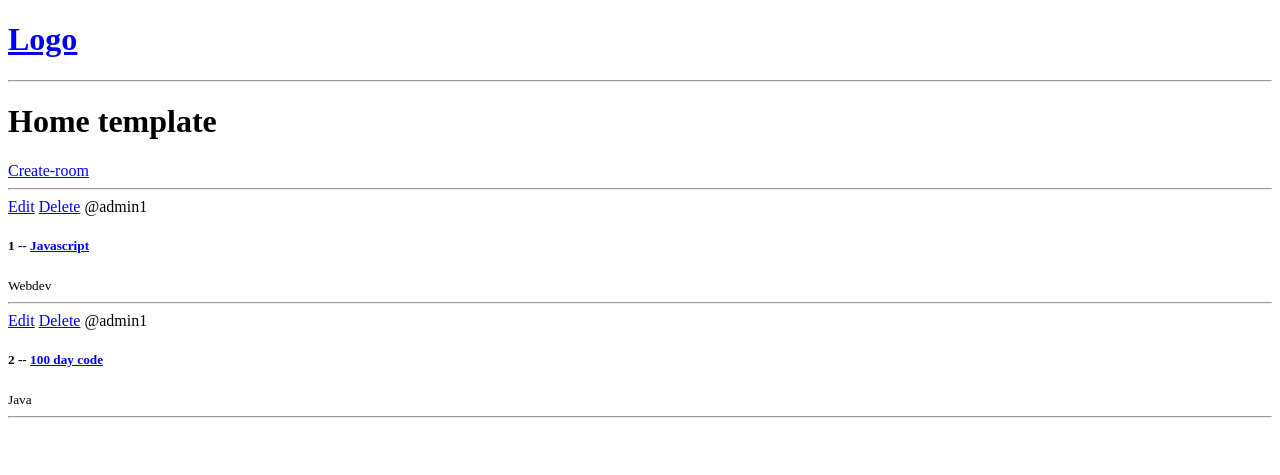
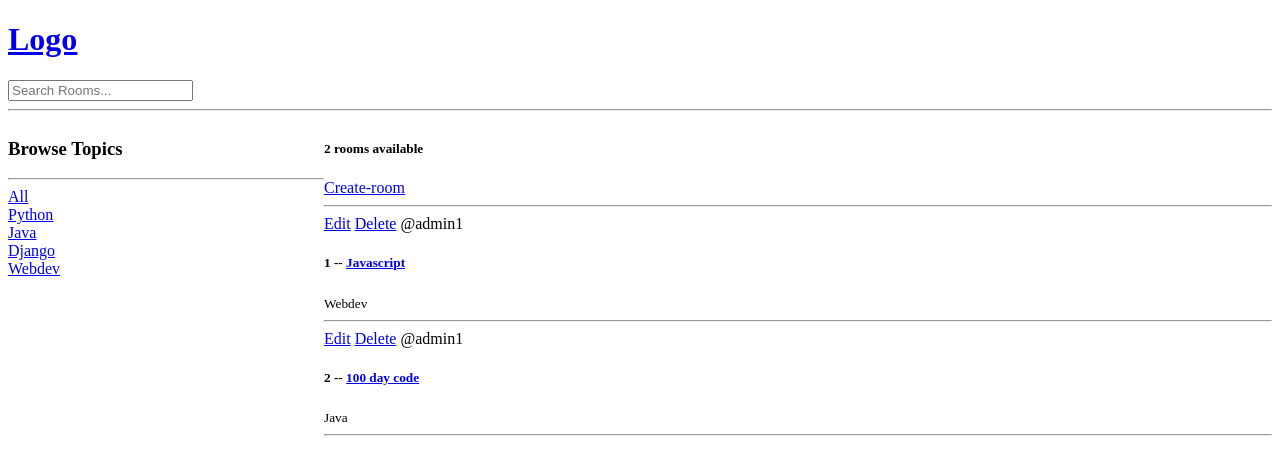
Before and after one commit to Shivaneeth/DjangoStudybud, a Django app: page / in a window 1280 px wide. Shown: the top 475 px of the page. Run offline with Django 4.2, Linux system fonts and the light colour scheme; data comes from the database, SQL or seed files in the repository.

Commit message:
added search funtionality using filter() and total room count available

```diff
--- a/base/templates/base/home.html
+++ b/base/templates/base/home.html
@@ -1,11 +1,37 @@
 {% extends 'main.html' %}
 
 {% block content %}
-<h1>Home template</h1>
+<style>
+    .home-container {
+        display: grid;
+        grid-template-columns: 1fr 3fr;
+    }
+</style>
+
+<div class="home-container">
 
     <div>
+        <h3>Browse Topics</h3>
+        <hr>
+
+        <div>
+            <a href="{% url 'home' %}">All</a>
+        </div>
+
+        {% for topic in topics %}
+        <div>
+            <a href="{% url 'home' %}?q={{topic.name}}">{{topic.name}}</a>
+        </div>
+        {% endfor %}
+
+    </div>
+
+
+    <div>
+        <h5>{{room_count}} rooms available</h5>
         <a href="{% url 'create-room' %}">Create-room</a>
         <hr>
+
         <div>
             {% for room in rooms %}
             <div>
@@ -18,7 +44,11 @@
                 <small>{{room.topic.name}}</small>
                 <hr>
             </div>
+
             {% endfor %}
         </div>
+
+    </div>
+
 </div>
 {% endblock content%}
--- a/base/views.py
+++ b/base/views.py
@@ -1,7 +1,8 @@
+from django.db.models import Q
 from django.shortcuts import redirect, render
 
 from .forms import RoomForm
-from .models import Room
+from .models import Room, Topic
 
 # Create your views here.
 
@@ -13,8 +14,17 @@ from .models import Room
 
 
 def home(request):
-    rooms = Room.objects.all()
-    context = {'rooms': rooms}
+    q = request.GET.get('q') if request.GET.get('q') != None else ''
+    # search by topic name = <q>
+    # rooms = Room.objects.filter(topic__name__icontains=q)
+    rooms = Room.objects.filter(
+        Q(topic__name__icontains=q) |
+        Q(name__icontains=q) |
+        Q(description__icontains=q)
+    )
+    topics = Topic.objects.all()
+    room_count = rooms.count()
+    context = {'rooms': rooms, 'topics': topics, 'room_count': room_count}
     return render(request, 'base/home.html', context)
 
 
--- a/templates/navbar.html
+++ b/templates/navbar.html
@@ -1,4 +1,7 @@
 <a href="/">
     <h1>Logo</h1>
 </a>
+<form action="{% url 'home'%}" method="get">
+    <input type="text" name="q" placeholder="Search Rooms...">
+</form>
 <hr>
```
Lines whose indentation alone changed are shown as unchanged.
